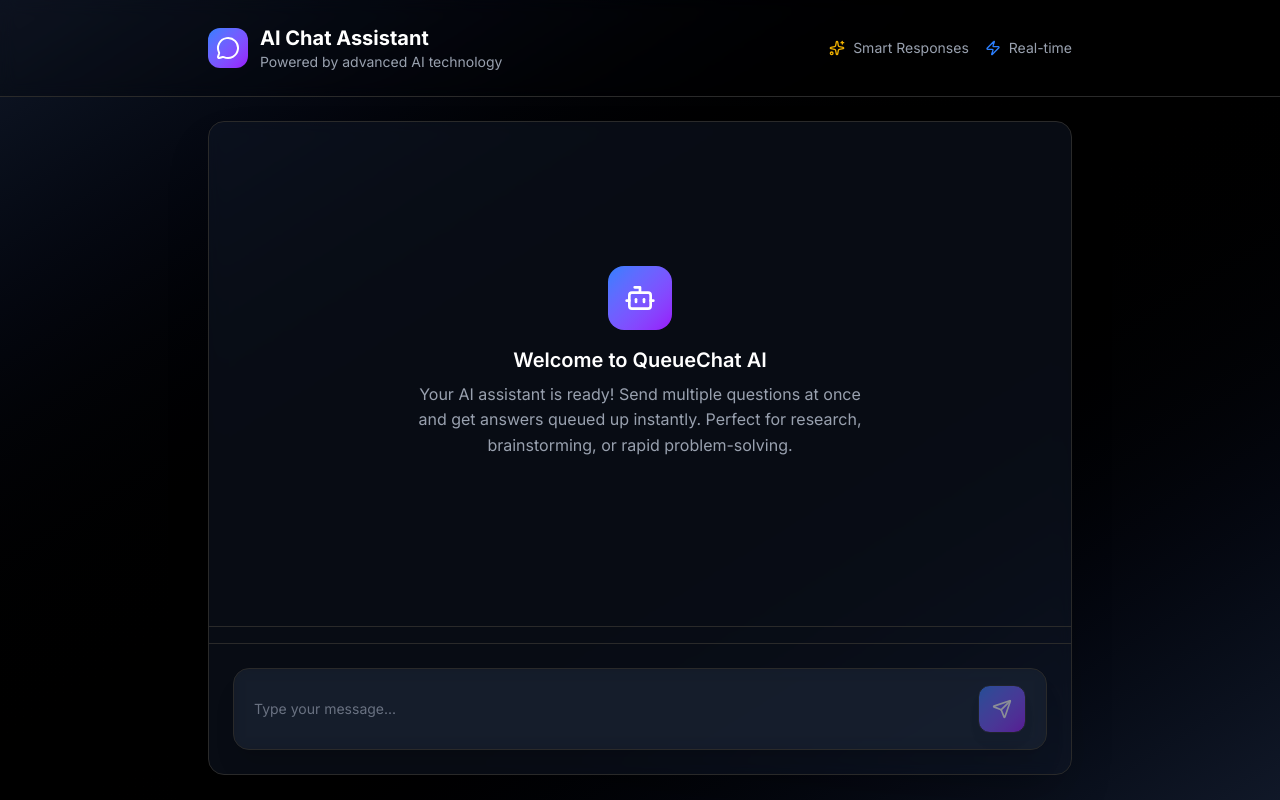
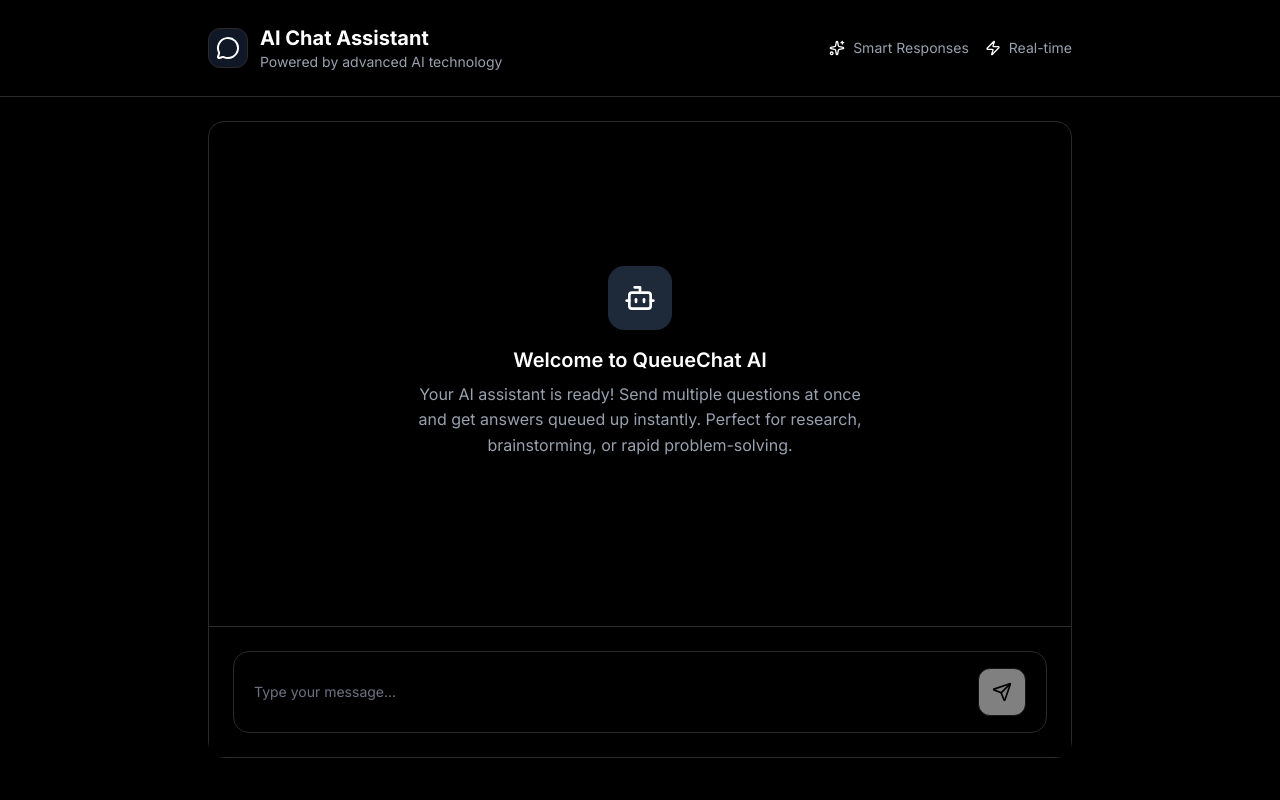
Before and after one commit to sanjeev3007/ai-chatbot, a Next.js app: page / in a window 1280 px wide. Built offline with nearby package versions, Linux system fonts and the light colour scheme.

Commit message:
update UI color theme

```diff
--- a/app/page.tsx
+++ b/app/page.tsx
@@ -4,13 +4,13 @@ import { MessageCircle, Sparkles, Zap } from 'lucide-react';
 
 export default function Page() {
   return (
-    <div className="min-h-screen bg-gradient-to-br from-gray-900 via-black to-gray-900">
+    <div className="min-h-screen bg-black text-white">
       {/* Header */}
-      <header className="border-b border-gray-800 bg-black/20 backdrop-blur-sm">
+      <header className="border-b border-gray-700 bg-black">
         <div className="max-w-4xl mx-auto px-4 py-6">
           <div className="flex items-center justify-between">
             <div className="flex items-center gap-3">
-              <div className="w-10 h-10 bg-gradient-to-br from-blue-500 to-purple-600 rounded-xl flex items-center justify-center">
+              <div className="w-10 h-10 bg-gray-900 rounded-xl flex items-center justify-center border border-gray-700">
                 <MessageCircle className="w-6 h-6 text-white" />
               </div>
               <div>
@@ -21,11 +21,11 @@ export default function Page() {
 
             <div className="flex items-center gap-4 text-sm text-gray-400">
               <div className="flex items-center gap-2">
-                <Sparkles className="w-4 h-4 text-yellow-500" />
+                <Sparkles className="w-4 h-4 text-white" />
                 <span>Smart Responses</span>
               </div>
               <div className="flex items-center gap-2">
-                <Zap className="w-4 h-4 text-blue-500" />
+                <Zap className="w-4 h-4 text-white" />
                 <span>Real-time</span>
               </div>
             </div>
--- a/components/ChatContainer.tsx
+++ b/components/ChatContainer.tsx
@@ -41,20 +41,17 @@ export default function ChatContainer() {
   const handleUserInput = (input: string) => {
     if (!input.trim()) return;
 
-    // If not processing and not streaming, send immediately
     if (!isProcessing && !isStreaming && status === 'ready') {
       setIsProcessing(true);
       sendMessage({ text: input }).finally(() => {
         setIsProcessing(false);
       });
     } else {
-      // Add to queue if processing or streaming
       setQueue((q) => [...q, input]);
     }
   };
 
   const handleStop = () => {
-    // Stop the current streaming
     stop();
     setIsProcessing(false);
     setIsStreaming(false);
@@ -68,13 +65,11 @@ export default function ChatContainer() {
     setQueue([]);
   };
 
-  // Determine if we should show processing state
   const showProcessing = isProcessing || isStreaming;
 
   return (
-
     <div className="flex-1 flex flex-col max-w-4xl mx-auto px-4 py-6">
-          <div className="flex-1 flex flex-col bg-gray-900/50 backdrop-blur-sm rounded-2xl border border-gray-800 shadow-2xl">
+      <div className="flex-1 flex flex-col bg-black text-white rounded-2xl border border-gray-700 shadow-2xl">
 
         {/* Chat Messages Area */}
         <div className="flex-1 overflow-y-auto px-6 py-4">
@@ -86,7 +81,7 @@ export default function ChatContainer() {
         </div>
 
         {/* Queue List */}
-            <div className="px-6 py-2 border-t border-gray-800">
+        <div className="px-6  bg-black">
           <QueueList
             queue={queue}
             removeFromQueue={handleRemoveFromQueue}
@@ -95,8 +90,8 @@ export default function ChatContainer() {
           />
         </div>
 
-            {/* Input Area - Fixed at Bottom */}
-            <div className="p-6 border-t border-gray-800">
+        {/* Input Area */}
+        <div className="p-6 border-t border-gray-700 bg-black">
           <InputBar
             onSubmit={handleUserInput}
             disabled={false}
@@ -108,7 +103,5 @@ export default function ChatContainer() {
         </div>
       </div>
     </div>
-
-
   );
 }
--- a/components/InputBar.tsx
+++ b/components/InputBar.tsx
@@ -38,7 +38,6 @@ export default function InputBar({
     onStop?.();
   };
 
-  // Determine which button to show
   const getButtonState = () => {
     if (isStreaming || isProcessing) {
       return 'processing';
@@ -47,13 +46,14 @@ export default function InputBar({
     } else if (input.trim()) {
       return 'send';
     }
-    return 'send'; // Default state
+    return 'send';
   };
 
   const buttonState = getButtonState();
 
   const renderButton = () => {
-    const baseClasses = "w-12 h-12 rounded-xl flex items-center justify-center transition-all duration-300 ease-in-out shadow-lg hover:shadow-xl transform hover:scale-105 active:scale-95";
+    const baseClasses =
+      "w-12 h-12 rounded-xl flex items-center justify-center transition-all duration-300 ease-in-out shadow-lg hover:shadow-xl transform hover:scale-105 active:scale-95 border";
 
     switch (buttonState) {
       case 'processing':
@@ -61,7 +61,7 @@ export default function InputBar({
           <button
             type="button"
             onClick={handleStop}
-            className={`${baseClasses} bg-gradient-to-br from-red-500 to-red-600 hover:from-red-600 hover:to-red-700 text-white border border-red-400/20`}
+            className={`${baseClasses} bg-gray-900 text-white border-gray-700 hover:bg-gray-800`}
             disabled={disabled}
             title="Stop processing"
           >
@@ -73,7 +73,7 @@ export default function InputBar({
         return (
           <button
             type="button"
-            className={`${baseClasses} bg-gradient-to-br from-orange-500 to-orange-600 hover:from-orange-600 hover:to-orange-700 text-white border border-orange-400/20`}
+            className={`${baseClasses} bg-gray-300 text-black border-gray-400 hover:bg-gray-200`}
             disabled={disabled}
             title={`${queueLength} question${queueLength > 1 ? 's' : ''} in queue`}
           >
@@ -88,7 +88,7 @@ export default function InputBar({
             type="submit"
             onClick={handleSend}
             disabled={disabled || !input.trim()}
-            className={`${baseClasses} bg-gradient-to-br from-blue-500 to-purple-600 hover:from-blue-600 hover:to-purple-700 text-white border border-blue-400/20 disabled:opacity-50 disabled:cursor-not-allowed disabled:transform-none`}
+            className={`${baseClasses} bg-white text-black border-gray-300 hover:bg-gray-100 disabled:opacity-50 disabled:cursor-not-allowed disabled:transform-none`}
             title="Send message"
           >
             <Send className="w-5 h-5" />
@@ -99,20 +99,18 @@ export default function InputBar({
 
   return (
     <form onSubmit={handleSubmit} className="w-full">
-    <div className="flex items-center gap-4 bg-gray-800/50 backdrop-blur-sm border border-gray-700 rounded-2xl px-5 py-4 shadow-xl focus-within:ring-0 focus-within:border-gray-700 transition-all duration-200">
+      <div className="flex items-center gap-4 bg-black border border-gray-700 rounded-2xl px-5 py-4 shadow-xl">
         <input
           value={input}
           onChange={(e) => setInput(e.target.value)}
           placeholder="Type your message..."
           disabled={disabled}
-      className="flex-1 border-none outline-none focus:outline-none focus:ring-0 focus:border-none bg-transparent text-gray-100 placeholder-gray-500 text-sm leading-relaxed"
+          className="flex-1 border-none outline-none bg-transparent text-white placeholder-gray-500 text-sm leading-relaxed"
         />
-
         <div className="flex-shrink-0">
           {renderButton()}
         </div>
       </div>
     </form>
-
   );
 }
--- a/components/MessageList.tsx
+++ b/components/MessageList.tsx
@@ -24,20 +24,19 @@ export default function MessageList({ messages, status, bottomRef }: MessageList
   const isLoading = status === 'streaming';
 
   return (
-    <div className="flex flex-col gap-6 p-6 h-[calc(100vh-20.5rem)] overflow-y-auto">
+    <div className="flex flex-col gap-6 p-6 h-[calc(100vh-20.5rem)] overflow-y-auto bg-black text-white">
       {messages.length === 0 && !isLoading && (
         <div className="flex flex-col items-center justify-center h-full text-center animate-fadeIn">
-        <div className="w-16 h-16 bg-gradient-to-br from-blue-500 to-purple-600 rounded-2xl flex items-center justify-center mb-4">
+          <div className="w-16 h-16 bg-gray-800 rounded-2xl flex items-center justify-center mb-4">
             <Bot className="w-8 h-8 text-white" />
           </div>
-        <h3 className="text-xl font-semibold text-white mb-2">Welcome to QueueChat AI</h3>
+          <h3 className="text-xl font-semibold mb-2">Welcome to QueueChat AI</h3>
           <p className="text-gray-400 max-w-md">
             Your AI assistant is ready!
             Send multiple questions at once and get answers queued up instantly.
             Perfect for research, brainstorming, or rapid problem-solving.
           </p>
         </div>
-
       )}
 
       {messages.map((message: Message, index: number) => {
@@ -46,15 +45,15 @@ export default function MessageList({ messages, status, bottomRef }: MessageList
 
         return (
           <div key={message.id} className="animate-slideIn">
-            {isRoleChange && (
+            {/* {isRoleChange && (
               <div className="flex items-center gap-3 my-6">
                 <div className="flex-1 h-px bg-gray-700"></div>
-                <div className="text-xs text-gray-500 px-3 py-1 bg-gray-800 rounded-full">
+                <div className="text-xs text-gray-500 px-3 py-1 bg-gray-900 rounded-full">
                   {message.role === 'user' ? 'You' : 'AI Assistant'}
                 </div>
                 <div className="flex-1 h-px bg-gray-700"></div>
               </div>
-            )}
+            )} */}
 
             <div
               className={`flex items-end gap-3 ${
@@ -62,7 +61,7 @@ export default function MessageList({ messages, status, bottomRef }: MessageList
               }`}
             >
               {message.role === 'assistant' && (
-                <div className="w-10 h-10 bg-gradient-to-br from-blue-500 to-purple-600 rounded-xl flex items-center justify-center shadow-lg flex-shrink-0">
+                <div className="w-10 h-10 bg-gray-800 rounded-xl flex items-center justify-center shadow-lg flex-shrink-0">
                   <Bot className="w-5 h-5 text-white" />
                 </div>
               )}
@@ -70,8 +69,8 @@ export default function MessageList({ messages, status, bottomRef }: MessageList
               <div
                 className={`max-w-[80%] px-5 py-4 rounded-2xl text-sm leading-relaxed shadow-lg ${
                   message.role === 'user'
-                    ? 'bg-gradient-to-br from-blue-600 to-purple-600 text-white rounded-br-md'
-                    : 'bg-gray-800 text-gray-100 border border-gray-700 rounded-bl-md'
+                    ? 'bg-gray-200 text-black rounded-br-md'
+                    : 'bg-gray-900 text-gray-100 border border-gray-700 rounded-bl-md'
                 }`}
               >
                 {message.parts.map(
@@ -106,7 +105,7 @@ export default function MessageList({ messages, status, bottomRef }: MessageList
               </div>
 
               {message.role === 'user' && (
-                <div className="w-10 h-10 bg-gradient-to-br from-gray-600 to-gray-700 rounded-xl flex items-center justify-center shadow-lg flex-shrink-0">
+                <div className="w-10 h-10 bg-gray-600 rounded-xl flex items-center justify-center shadow-lg flex-shrink-0">
                   <User className="w-5 h-5 text-white" />
                 </div>
               )}
@@ -117,14 +116,14 @@ export default function MessageList({ messages, status, bottomRef }: MessageList
 
       {isLoading && (
         <div className="flex gap-3 items-end justify-start animate-fadeIn">
-          <div className="w-10 h-10 bg-gradient-to-br from-blue-500 to-purple-600 rounded-xl flex items-center justify-center shadow-lg">
+          <div className="w-10 h-10 bg-gray-800 rounded-xl flex items-center justify-center shadow-lg">
             <Bot className="w-5 h-5 text-white" />
           </div>
-          <div className="bg-gray-800 rounded-2xl px-5 py-4 border border-gray-700 shadow-lg">
+          <div className="bg-gray-900 rounded-2xl px-5 py-4 border border-gray-700 shadow-lg">
             <div className="flex space-x-2">
-              <div className="w-2 h-2 bg-blue-500 rounded-full animate-bounce" />
-              <div className="w-2 h-2 bg-purple-500 rounded-full animate-bounce delay-100" />
-              <div className="w-2 h-2 bg-blue-500 rounded-full animate-bounce delay-200" />
+              <div className="w-2 h-2 bg-gray-400 rounded-full animate-bounce" />
+              <div className="w-2 h-2 bg-gray-500 rounded-full animate-bounce delay-100" />
+              <div className="w-2 h-2 bg-gray-400 rounded-full animate-bounce delay-200" />
             </div>
           </div>
         </div>
```
Also changed, not shown: components/QueueList.tsx (+12 -12 lines). Lines whose indentation alone changed are shown as unchanged.
